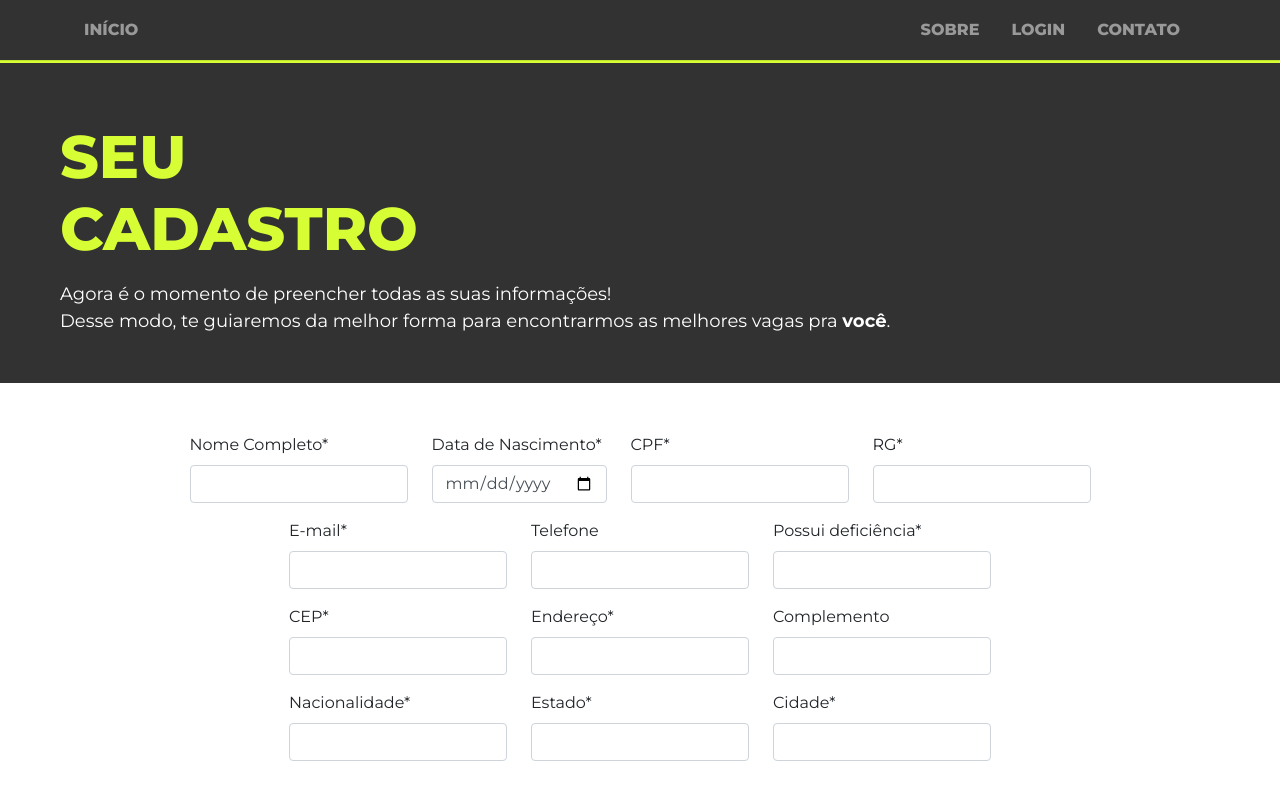
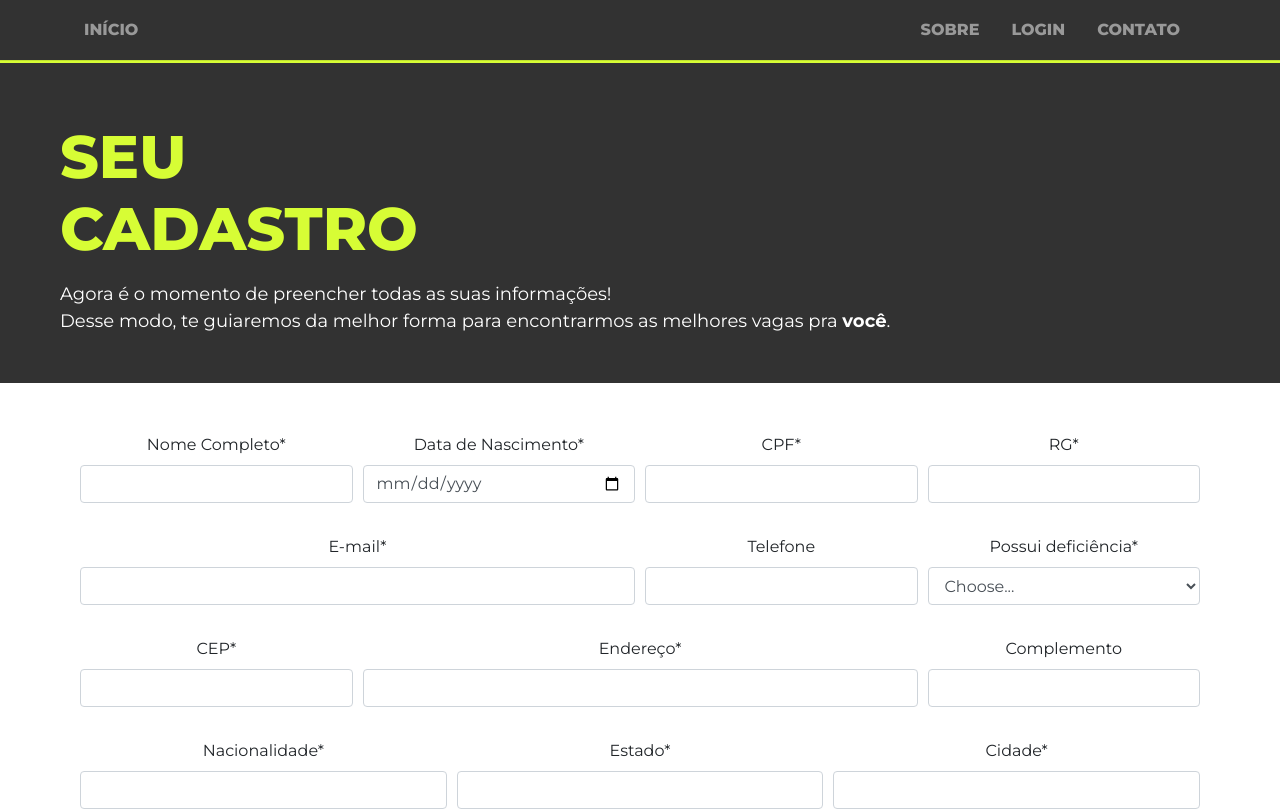
Before and after one commit to giuroperto/coronathon, a React (Create React App) app: page /coronathon/cadastrar in a window 1280 px wide. Shown: the top 811 px of the page. Built offline with nearby package versions, Linux system fonts and the light colour scheme.

Commit message:
form adjusted

```diff
--- a/src/Components/register-form/Masterform.css
+++ b/src/Components/register-form/Masterform.css
@@ -42,3 +42,7 @@
 .lg-width {
   width: 200px;
 }
+
+.section-3 {
+  padding: 0px 80px !important;
+}
--- a/src/Components/register-form/Step1.js
+++ b/src/Components/register-form/Step1.js
@@ -12,9 +12,9 @@ class Step1 extends Component {
 
     return(
       <>
-      <div className="form-group all-sections d-flex flex-column align-items-center">
-        <div className='d-flex mb-3'>
-          <div className='d-flex flex-column mr-4'>
+      <div className="form-group all-sections">
+        <div className='form-row mb-3'>
+          <div className='form-group col-md-3'>
             <label className='form-field' htmlFor="name">Nome Completo*</label>
             <input
               className="form-control"
@@ -24,7 +24,7 @@ class Step1 extends Component {
               required
             />
           </div>
-          <div className='d-flex flex-column mr-4'>
+          <div className='form-group col-md-3'>
             <label className='form-field'  htmlFor="birth">Data de Nascimento*</label>
             <input
               className="form-control"
@@ -34,7 +34,7 @@ class Step1 extends Component {
               required
             />
           </div>
-          <div className='d-flex flex-column mr-4'>
+          <div className='form-group col-md-3'>
             <label className='form-field'  htmlFor="cpf">CPF*</label>
             <input
               className="form-control"
@@ -44,7 +44,7 @@ class Step1 extends Component {
               required
             />
           </div>
-          <div className='d-flex flex-column'>
+          <div className='form-group col-md-3'>
             <label className='form-field'  htmlFor="cpf">RG*</label>
             <input
               className="form-control"
@@ -55,8 +55,8 @@ class Step1 extends Component {
             />
           </div>
         </div>
-        <div className='d-flex mb-3'>
-          <div className='d-flex flex-column mr-4'>
+        <div className='form-row mb-3'>
+          <div className='form-group col-md-6'>
             <label className='form-field'  htmlFor="email">E-mail*</label>
             <input
               className="form-control"
@@ -66,7 +66,7 @@ class Step1 extends Component {
               required
             />
           </div>
-          <div className='d-flex flex-column mr-4'>
+          <div className='form-group col-md-3'>
             <label className='form-field'  htmlFor="tel">Telefone</label>
             <input
               className="form-control"
@@ -75,19 +75,22 @@ class Step1 extends Component {
               type="tel"
             />
           </div>
-          <div className='d-flex flex-column'>
+          <div className='form-group col-md-3'>
             <label className='form-field'  htmlFor="impairment">Possui deficiência*</label>
-            <input
+            <select
               className="form-control"
               id="impairment"
               name="impairment"
-              type="impairment"
               required
-            />
+              >
+              <option selected>Choose...</option>
+              <option value="sim">Sim</option>
+              <option value="não">Não</option>
+            </select>
           </div>
         </div>
-        <div className='d-flex mb-3'>
-          <div className='d-flex flex-column mr-4'>
+        <div className='form-row mb-3'>
+          <div className='form-group col-md-3'>
             <label className='form-field'  htmlFor="cep">CEP*</label>
             <input
               className="form-control"
@@ -97,7 +100,7 @@ class Step1 extends Component {
               required
             />
           </div>
-          <div className='d-flex flex-column mr-4'>
+          <div className='form-group col-md-6'>
             <label className='form-field'  htmlFor="address">Endereço*</label>
             <input
               className="form-control"
@@ -107,7 +110,7 @@ class Step1 extends Component {
               required
             />
           </div>
-          <div className='d-flex flex-column'>
+          <div className='form-group col-md-3'>
             <label className='form-field'  htmlFor="complemento">Complemento</label>
             <input
               className="form-control"
@@ -117,8 +120,8 @@ class Step1 extends Component {
             />
           </div>
         </div>
-        <div className='d-flex'>
-          <div className='d-flex flex-column mr-4'>
+        <div className='form-row'>
+          <div className='form-group col-md-4'>
             <label className='form-field'  htmlFor="nationality">Nacionalidade*</label>
             <input
               className="form-control"
@@ -128,7 +131,7 @@ class Step1 extends Component {
               required
             />
           </div>
-          <div className='d-flex flex-column mr-4'>
+          <div className='form-group col-md-4'>
             <label className='form-field'  htmlFor="state">Estado*</label>
             <input
               className="form-control"
@@ -138,7 +141,7 @@ class Step1 extends Component {
               required
             />
           </div>
-          <div className='d-flex flex-column'>
+          <div className='form-group col-md-4'>
             <label className='form-field'  htmlFor="city">Cidade*</label>
             <input
               className="form-control"
--- a/src/Components/register-form/Step3.js
+++ b/src/Components/register-form/Step3.js
@@ -12,140 +12,93 @@ class Step3 extends Component {
 
     return(
       <>
-      <div className="form-group all-sections d-flex flex-column align-items-center">
-        <div className='d-flex mb-3'>
-          <div className='d-flex flex-column mr-4'>
-            <label className='form-field' htmlFor="name">Nome Completo*</label>
+      <div className="form-group all-sections section-3">
+        <h2 className='mb-4'>Última Experiência Profissional</h2>
+        <div className='form-row mb-3'>
+          <div className='form-group col-md-6'>
+            <label className='form-field' htmlFor="company">Empresa*</label>
             <input
-              className="form-control"
-              id="name"
-              name="name"
+              className='form-control'
+              id="company"
+              name="company"
               type="text"
               required
             />
           </div>
-          <div className='d-flex flex-column mr-4'>
-            <label className='form-field'  htmlFor="birth">Data de Nascimento*</label>
+          <div className='form-group col-md-3'>
+            <label className='form-field'  htmlFor="start-date">Data Inicial*</label>
             <input
-              className="form-control"
-              id="birth"
-              name="birth"
+              className='form-control'
+              id="start-date"
+              name="start-date"
               type="date"
               required
             />
           </div>
-          <div className='d-flex flex-column mr-4'>
-            <label className='form-field'  htmlFor="cpf">CPF*</label>
+          <div className='form-group col-md-3'>
+            <label className='form-field'  htmlFor="end-date">Data Final*</label>
             <input
-              className="form-control"
-              id="cpf"
-              name="cpf"
-              type="number"
-              required
-            />
-          </div>
-          <div className='d-flex flex-column'>
-            <label className='form-field'  htmlFor="cpf">RG*</label>
-            <input
-              className="form-control"
-              id="rg"
-              name="rg"
-              type="number"
+              className='form-control'
+              id="end-date"
+              name="end-date"
+              type="date"
               required
             />
           </div>
         </div>
-        <div className='d-flex mb-3'>
-          <div className='d-flex flex-column mr-4'>
-            <label className='form-field'  htmlFor="email">E-mail*</label>
+        <div className='form-row mb-3'>
+          <div className='form-group col-md-6'>
+            <label className='form-field'  htmlFor="company-sector">Setor da Empresa*</label>
+            <select
+              id="company-sector"
+              className='form-control'
+              name="company-sector"
+              required>
+              <option selected>Choose...</option>
+              <option value="varejo-alimentos">Varejo de Alimentos</option>
+              <option value="alimentos-bebidas">Alimentos e Bebidas</option>
+              <option value="industria">Indústria</option>
+              <option value="saude">Saúde</option>
+              <option value="cosmeticos">Cosméticos</option>
+              <option value="moda">Moda</option>
+              <option value="atacado-varejo">Atacado e Varejo</option>
+              <option value="varejo-automotivo">Varejo Automotivo</option>
+              <option value="servicos-automotivos">Serviços Automotivos</option>
+              <option value="servicos">Serviços</option>
+              <option value="financeiro">Financeiro</option>
+              <option value="imobiliario">Imobiliário</option>
+              <option value="tecnologia">Tecnologia</option>
+            </select>
+          </div>
+          <div className='form-group col-md-6'>
+            <label className='form-field'  htmlFor="occupation">Função*</label>
             <input
-              className="form-control"
-              id="email"
-              name="email"
-              type="email"
-              required
-            />
-          </div>
-          <div className='d-flex flex-column mr-4'>
-            <label className='form-field'  htmlFor="tel">Telefone</label>
-            <input
-              className="form-control"
-              id="tel"
-              name="tel"
-              type="tel"
-            />
-          </div>
-          <div className='d-flex flex-column'>
-            <label className='form-field'  htmlFor="impairment">Possui deficiência*</label>
-            <input
-              className="form-control"
-              id="impairment"
-              name="impairment"
-              type="impairment"
+              className='form-control'
+              id="occupation"
+              name="occupation"
+              type="text"
               required
             />
           </div>
         </div>
-        <div className='d-flex mb-3'>
-          <div className='d-flex flex-column mr-4'>
-            <label className='form-field'  htmlFor="cep">CEP*</label>
-            <input
-              className="form-control"
-              id="cep"
-              name="cep"
-              type="number"
+        <div className='form-row mb-3'>
+          <div className='form-group mr-4 col-md-12'>
+            <label className='form-field'  htmlFor="activities">Atividades*</label>
+            <textarea
+              className='form-control'
+              id="activities"
+              name="activities"
               required
             />
           </div>
-          <div className='d-flex flex-column mr-4'>
-            <label className='form-field'  htmlFor="address">Endereço*</label>
-            <input
-              className="form-control"
-              id="address"
-              name="address"
-              type="text"
-              required
-            />
-          </div>
-          <div className='d-flex flex-column'>
-            <label className='form-field'  htmlFor="complemento">Complemento</label>
-            <input
-              className="form-control"
-              id="complemento"
-              name="complemento"
-              type="text"
-            />
-          </div>
         </div>
-        <div className='d-flex'>
-          <div className='d-flex flex-column mr-4'>
-            <label className='form-field'  htmlFor="nationality">Nacionalidade*</label>
-            <input
-              className="form-control"
-              id="nationality"
-              name="nationality"
-              type="text"
-              required
-            />
-          </div>
-          <div className='d-flex flex-column mr-4'>
-            <label className='form-field'  htmlFor="state">Estado*</label>
-            <input
-              className="form-control"
-              id="state"
-              name="state"
-              type="text"
-              required
-            />
-          </div>
-          <div className='d-flex flex-column'>
-            <label className='form-field'  htmlFor="city">Cidade*</label>
-            <input
-              className="form-control"
-              id="city"
-              name="city"
-              type="text"
-              required
+        <div className='form-row'>
+          <div className='form-group mr-4 col-md-12'>
+            <label className='form-field'  htmlFor="tools">Ferramentas e Plataformas Utilizadas</label>
+            <textarea
+              className='form-control'
+              id="tools"
+              name="tools"
             />
           </div>
         </div>
```
